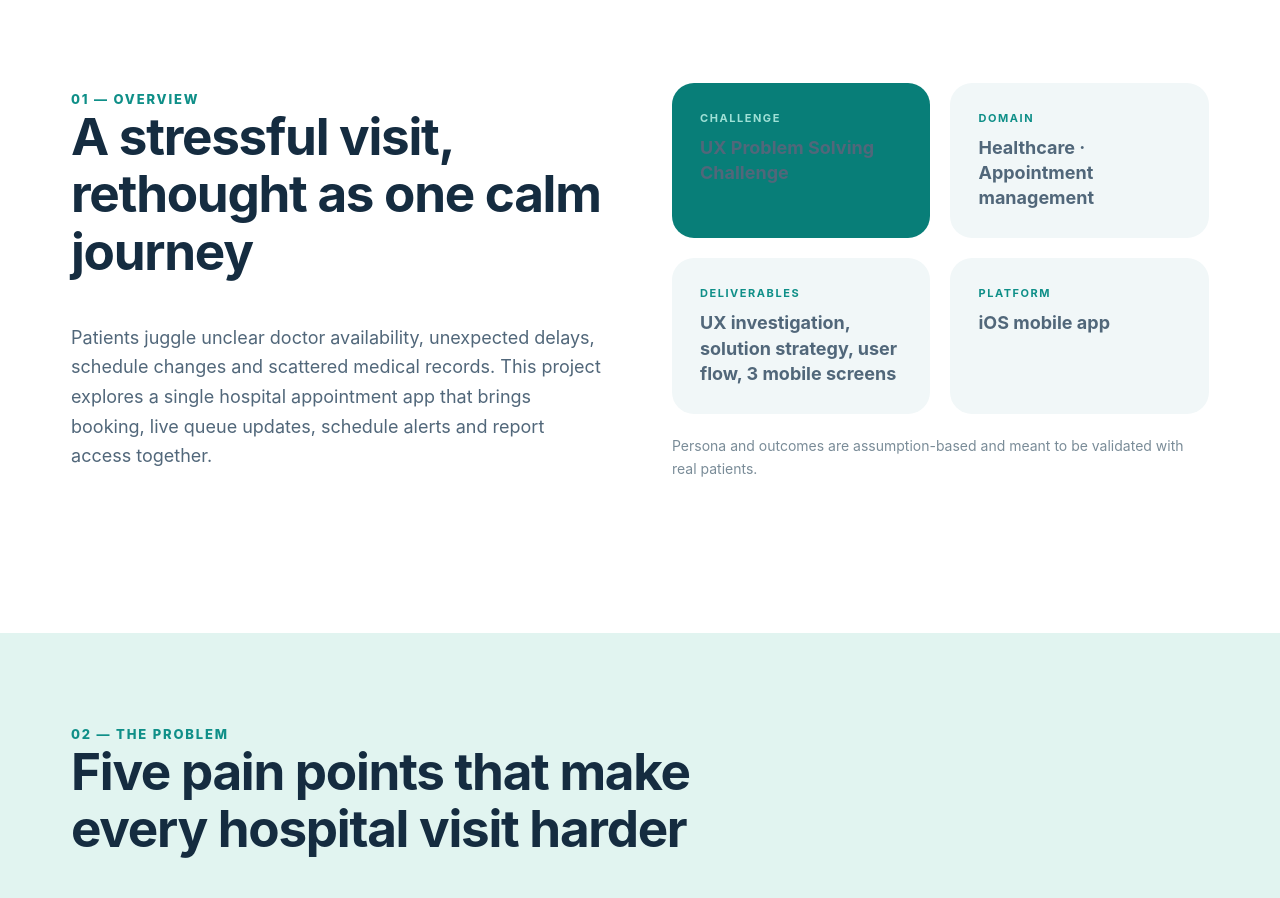
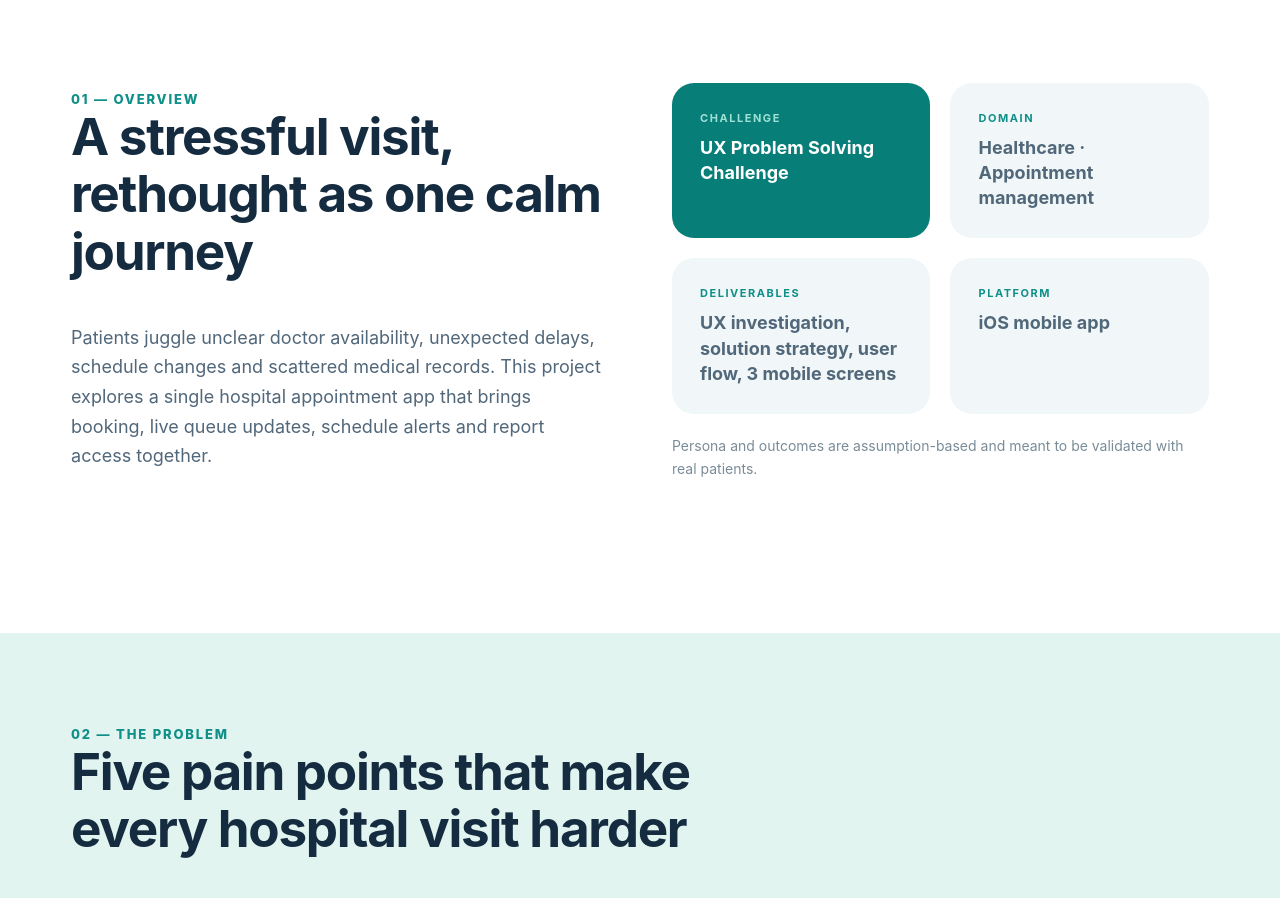
Before and after one commit to ahasanulkarimkhan-uiux/hospital-appointment-system, a plain HTML site: page index.html in a window 1280 px wide. Shown: the part 860-1758 px from the top of the page. Drawn offline with Linux system fonts and the light colour scheme; grey boxes are pictures that could not be loaded.

Commit message:
Correct overview card contrast

```diff
--- a/index.html
+++ b/index.html
@@ -11,6 +11,7 @@
     .screen-crop{position:relative;width:min(100%,430px);aspect-ratio:390/844;overflow:hidden;border-radius:36px;margin:48px auto 0;background:#eee}.screen-crop img{position:absolute;width:420%;max-width:none;top:-17%;height:auto}.screen-crop.dashboard img{left:-8%}.screen-crop.queue img{left:-168%}.screen-crop.success img{left:-298%}
     @media(max-width:900px){.grid2{grid-template-columns:1fr}.feature-grid{grid-template-columns:repeat(2,minmax(0,1fr))}.flow-grid,.outcomes{grid-template-columns:repeat(2,minmax(0,1fr))}.persona .photo{height:auto;max-height:620px}.hero{min-height:720px}}
     @media(max-width:600px){.hero-top{font-size:10px}.hero h1{font-size:clamp(48px,13vw,72px)}.hero-facts{gap:20px}.cards,.feature-grid,.flow-grid,.outcomes{grid-template-columns:1fr}.pain-list li{font-size:17px}.pain-list strong{font-size:28px}.mock-art{border-radius:12px 12px 0 0}}
+    .overview .card:first-child p{color:#fff}
     .hero{min-height:0;background:var(--navy)}.hero img{width:100%;height:auto}.sr-only{position:absolute;width:1px;height:1px;padding:0;margin:-1px;overflow:hidden;clip:rect(0,0,0,0);white-space:nowrap;border:0}
   </style>
 </head>
```
